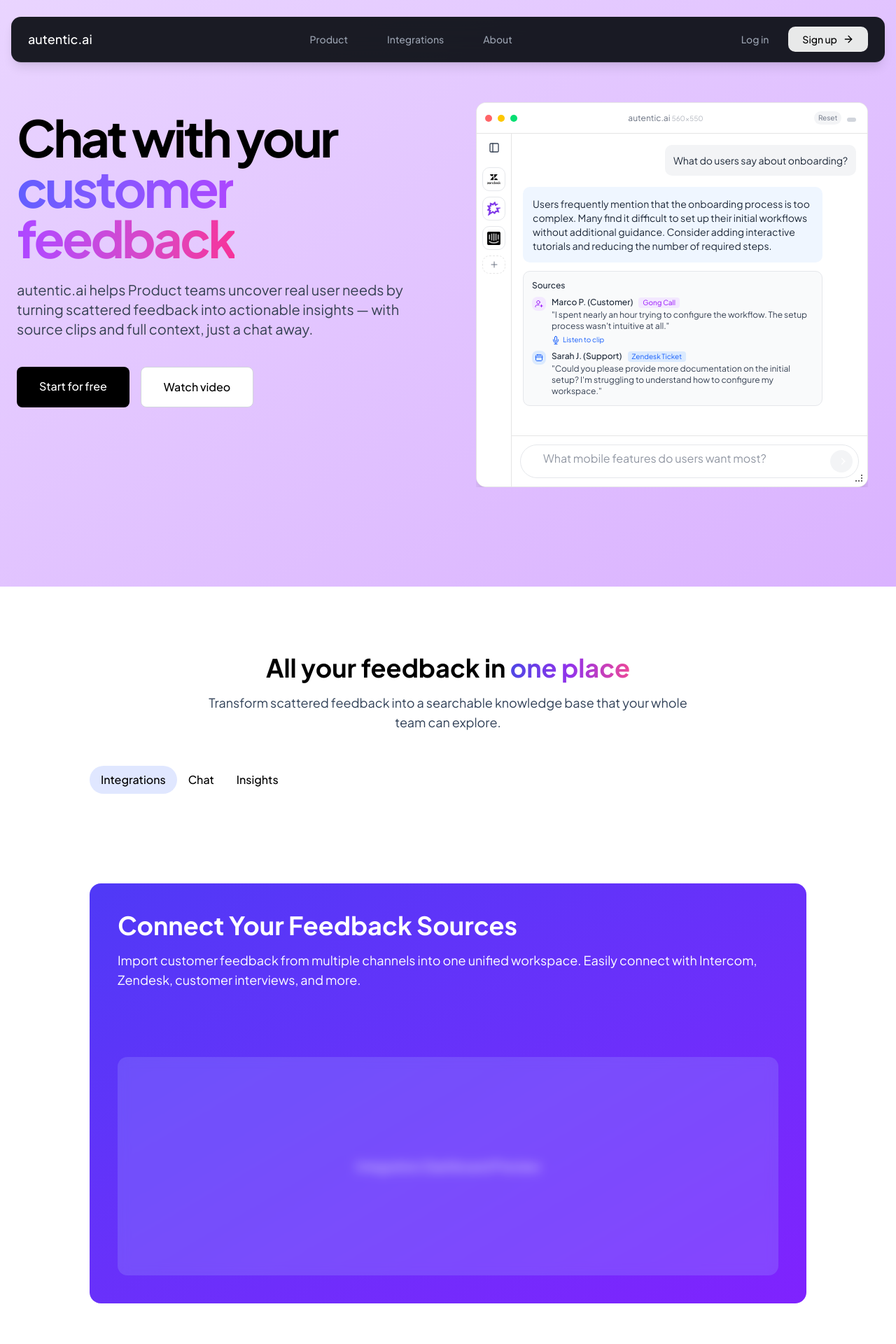
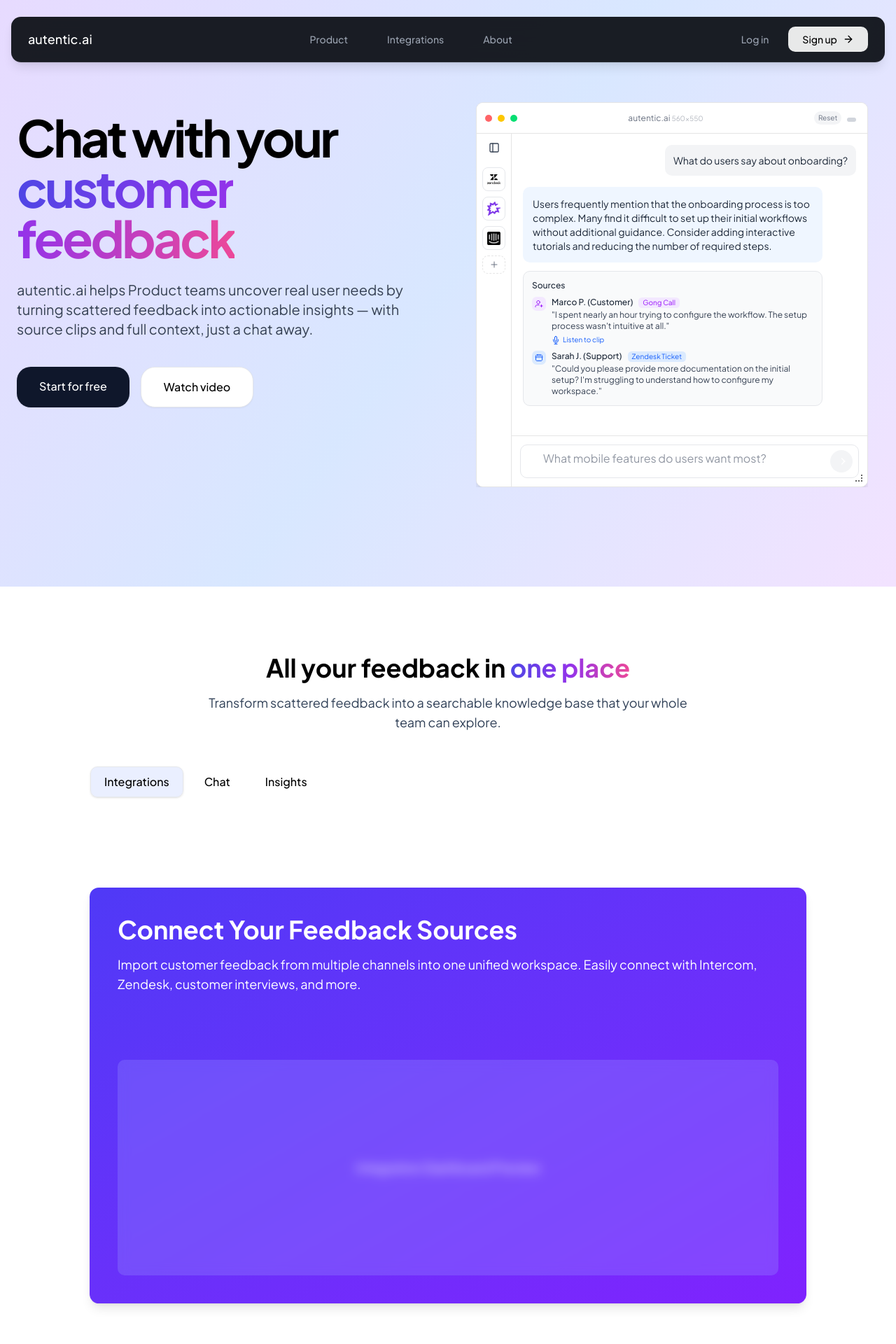
Before and after one commit to AGorinam/autentic-web, a Next.js app: page / in a window 1280 px wide. Shown: the top 1920 px of the page at 70% size. Built offline with nearby package versions, Linux system fonts and the light colour scheme.

Commit message:
new updates on the chat

```diff
--- a/src/components/sections/FeatureTabs.tsx
+++ b/src/components/sections/FeatureTabs.tsx
@@ -8,7 +8,7 @@ export function FeatureTabs() {
       title: "Integrations",
       value: "integrations",
       content: (
-        <div className="w-full overflow-hidden relative h-full rounded-2xl p-10 text-xl md:text-4xl font-bold text-white bg-gradient-to-br from-indigo-600 to-violet-600">
+        <div className="w-full overflow-hidden relative h-full rounded-[0.825rem] p-10 text-xl md:text-4xl font-bold text-white bg-gradient-to-br from-indigo-600 to-violet-600 shadow-lg hover:shadow-xl transition-all duration-300">
           <div className="flex flex-col h-full">
             <h3 className="text-2xl md:text-4xl mb-4">Connect Your Feedback Sources</h3>
             <p className="text-base md:text-lg font-normal mb-6">
@@ -17,9 +17,9 @@ export function FeatureTabs() {
             </p>
             {/* Placeholder for integration image */}
             <div className="mt-auto h-[60%] w-full relative">
-              <div className="absolute inset-0 bg-white/10 backdrop-blur-sm rounded-xl"></div>
+              <div className="absolute inset-0 bg-white/10 backdrop-blur-sm rounded-[0.625rem]"></div>
               {/* Display a colored placeholder div if image isn't available */}
-              <div className="w-full h-full rounded-xl bg-indigo-500/20 flex items-center justify-center">
+              <div className="w-full h-full rounded-[0.625rem] bg-indigo-500/20 flex items-center justify-center">
                 <p className="text-lg font-normal">Integration Dashboard Preview</p>
               </div>
             </div>
@@ -31,7 +31,7 @@ export function FeatureTabs() {
       title: "Chat",
       value: "chat",
       content: (
-        <div className="w-full overflow-hidden relative h-full rounded-2xl p-10 text-xl md:text-4xl font-bold text-white bg-gradient-to-br from-blue-600 to-indigo-600">
+        <div className="w-full overflow-hidden relative h-full rounded-[0.825rem] p-10 text-xl md:text-4xl font-bold text-white bg-gradient-to-br from-blue-600 to-indigo-600 shadow-lg hover:shadow-xl transition-all duration-300">
           <div className="flex flex-col h-full">
             <h3 className="text-2xl md:text-4xl mb-4">Ask Questions, Get Insights</h3>
             <p className="text-base md:text-lg font-normal mb-6">
@@ -40,9 +40,9 @@ export function FeatureTabs() {
             </p>
             {/* Placeholder for chat image */}
             <div className="mt-auto h-[60%] w-full relative">
-              <div className="absolute inset-0 bg-white/10 backdrop-blur-sm rounded-xl"></div>
+              <div className="absolute inset-0 bg-white/10 backdrop-blur-sm rounded-[0.625rem]"></div>
               {/* Display a colored placeholder div if image isn't available */}
-              <div className="w-full h-full rounded-xl bg-blue-500/20 flex items-center justify-center">
+              <div className="w-full h-full rounded-[0.625rem] bg-blue-500/20 flex items-center justify-center">
                 <p className="text-lg font-normal">Chat Interface Preview</p>
               </div>
             </div>
@@ -54,7 +54,7 @@ export function FeatureTabs() {
       title: "Insights",
       value: "insights",
       content: (
-        <div className="w-full overflow-hidden relative h-full rounded-2xl p-10 text-xl md:text-4xl font-bold text-white bg-gradient-to-br from-purple-600 to-pink-600">
+        <div className="w-full overflow-hidden relative h-full rounded-[0.825rem] p-10 text-xl md:text-4xl font-bold text-white bg-gradient-to-br from-purple-600 to-pink-600 shadow-lg hover:shadow-xl transition-all duration-300">
           <div className="flex flex-col h-full">
             <h3 className="text-2xl md:text-4xl mb-4">Discover What Users Really Want</h3>
             <p className="text-base md:text-lg font-normal mb-6">
@@ -63,9 +63,9 @@ export function FeatureTabs() {
             </p>
             {/* Placeholder for insights image */}
             <div className="mt-auto h-[60%] w-full relative">
-              <div className="absolute inset-0 bg-white/10 backdrop-blur-sm rounded-xl"></div>
+              <div className="absolute inset-0 bg-white/10 backdrop-blur-sm rounded-[0.625rem]"></div>
               {/* Display a colored placeholder div if image isn't available */}
-              <div className="w-full h-full rounded-xl bg-purple-500/20 flex items-center justify-center">
+              <div className="w-full h-full rounded-[0.625rem] bg-purple-500/20 flex items-center justify-center">
                 <p className="text-lg font-normal">Analytics Dashboard Preview</p>
               </div>
             </div>
@@ -82,15 +82,15 @@ export function FeatureTabs() {
           <h2 className="text-3xl md:text-4xl font-bold mb-4">
             All your feedback in <span className="text-gradient">one place</span>
           </h2>
-          <p className="text-slate-700 md:text-lg max-w-[720px] mx-auto">
+          <p className="text-slate-700 dark:text-slate-300 md:text-lg max-w-[720px] mx-auto">
             Transform scattered feedback into a searchable knowledge base that your whole team can explore.
           </p>
         </div>
         <div className="h-[30rem] md:h-[40rem] [perspective:1000px] relative flex flex-col max-w-5xl mx-auto w-full items-start justify-start">
           <Tabs
             tabs={tabs}
-            activeTabClassName="bg-indigo-100 dark:bg-indigo-950/30"
-            tabClassName="text-sm md:text-base font-medium"
+            activeTabClassName="bg-indigo-100/70 dark:bg-indigo-950/40 shadow-sm"
+            tabClassName="text-sm md:text-base font-medium transition-all duration-200"
           />
         </div>
       </div>
--- a/src/components/sections/Hero.tsx
+++ b/src/components/sections/Hero.tsx
@@ -97,13 +97,18 @@ export function Hero() {
   };
 
   return (
-    <section ref={heroRef} className="w-full pt-24 pb-48 md:pb-32 lg:pb-48 overflow-hidden bg-gradient-to-br from-purple-200 to-purple-300 relative">
+    <section ref={heroRef} className="w-full pt-24 pb-48 md:pb-32 lg:pb-48 overflow-hidden gradient-background relative">
+      {/* Decorative blobs */}
+      <div className="absolute top-20 right-[20%] w-[500px] h-[500px] rounded-full bg-purple-400/20 blur-[80px] -z-10"></div>
+      <div className="absolute bottom-20 left-[10%] w-[600px] h-[600px] rounded-full bg-blue-400/20 blur-[100px] -z-10"></div>
+      <div className="absolute top-[40%] left-[50%] w-[300px] h-[300px] rounded-full bg-pink-400/20 blur-[70px] -z-10"></div>
+
       <div className="container px-4 md:px-6 mx-auto relative z-10">
         <div className="grid gap-6 lg:grid-cols-2 lg:gap-12 items-center">
           {/* Left column with text content */}
           <div className="flex flex-col justify-center space-y-6 text-center lg:text-left">
             <h1 className="text-4xl sm:text-5xl md:text-6xl lg:text-7xl font-bold tracking-tighter text-black mt-14 md:mt-0">
-              Chat with your <span className="text-transparent bg-clip-text bg-gradient-to-r from-indigo-500 via-purple-500 to-pink-500">customer feedback</span>
+              Chat with your <span className="text-gradient">customer feedback</span>
             </h1>
             <p className="text-gray-700 md:text-xl max-w-[720px] mx-auto lg:mx-0">
               autentic.ai helps Product teams uncover real user needs by turning scattered feedback into actionable insights — with source clips and full context, just a chat away.
@@ -111,13 +116,13 @@ export function Hero() {
             <div className="flex flex-col sm:flex-row gap-4 pt-4 justify-center lg:justify-start">
               <Link
                 href="#demo"
-                className="bg-black text-white px-8 py-4 text-base font-medium rounded-md"
+                className="luma-button luma-button-primary px-8 py-4 text-base rounded-[0.625rem] hover:scale-105 hover:shadow-md transition-all duration-300"
               >
                 Start for free
               </Link>
               <Link
                 href="#video"
-                className="bg-white text-black px-8 py-4 text-base font-medium rounded-md border border-gray-300"
+                className="luma-button bg-white text-black px-8 py-4 text-base rounded-[0.625rem] border border-gray-200 hover:border-gray-300 hover:shadow-md hover:scale-105 transition-all duration-300"
               >
                 Watch video
               </Link>
@@ -137,10 +142,10 @@ export function Hero() {
                 minSize={minChatSize}
                 maxSize={maxChatSize}
                 resizable={true}
-                className="transition-opacity duration-500 opacity-100"
+                className="transition-opacity duration-500 opacity-100 hover:scale-[1.02] transition-transform duration-500"
                 onResize={handleChatResize}
               >
-                <div className="w-full h-full rounded-xl overflow-hidden border shadow-xl bg-white flex flex-col">
+                <div className="w-full h-full rounded-[0.625rem] overflow-hidden border shadow-lg hover:shadow-xl transition-all duration-300 bg-white flex flex-col">
                   {/* Top navigation bar - macOS style - make it work with draggable */}
                   <div className="bg-white p-3 border-b flex justify-between items-center drag-handle cursor-grab select-none hover:bg-gray-50 transition-colors">
                     <div className="flex space-x-2">
@@ -194,10 +199,10 @@ export function Hero() {
                             <button
                               onClick={() => setActivePeriod("7D")}
                               className={cn(
-                                "text-xs border px-2 py-1 rounded-md transition-colors cursor-pointer",
+                                "text-xs border px-2.5 py-1.5 rounded-[0.425rem] transition-all duration-200 cursor-pointer hover:bg-gray-100",
                                 activePeriod === "7D"
-                                  ? "text-blue-600 font-medium border-blue-200 bg-blue-50"
-                                  : "bg-white hover:bg-gray-50"
+                                  ? "text-blue-600 font-medium border-blue-200 bg-blue-50 hover:bg-blue-100"
+                                  : "bg-white hover:border-gray-300"
                               )}
                             >
                               7D
@@ -205,10 +210,10 @@ export function Hero() {
                             <button
                               onClick={() => setActivePeriod("28D")}
                               className={cn(
-                                "text-xs border px-2 py-1 rounded-md transition-colors cursor-pointer",
+                                "text-xs border px-2.5 py-1.5 rounded-[0.425rem] transition-all duration-200 cursor-pointer hover:bg-gray-100",
                                 activePeriod === "28D"
-                                  ? "text-blue-600 font-medium border-blue-200 bg-blue-50"
-                                  : "bg-white hover:bg-gray-50"
+                                  ? "text-blue-600 font-medium border-blue-200 bg-blue-50 hover:bg-blue-100"
+                                  : "bg-white hover:border-gray-300"
                               )}
                             >
                               28D
@@ -216,10 +221,10 @@ export function Hero() {
                             <button
                               onClick={() => setActivePeriod("90D")}
                               className={cn(
-                                "text-xs border px-2 py-1 rounded-md transition-colors cursor-pointer",
+                                "text-xs border px-2.5 py-1.5 rounded-[0.425rem] transition-all duration-200 cursor-pointer hover:bg-gray-100",
                                 activePeriod === "90D"
-                                  ? "text-blue-600 font-medium border-blue-200 bg-blue-50"
-                                  : "bg-white hover:bg-gray-50"
+                                  ? "text-blue-600 font-medium border-blue-200 bg-blue-50 hover:bg-blue-100"
+                                  : "bg-white hover:border-gray-300"
                               )}
                             >
                               90D
@@ -230,7 +235,7 @@ export function Hero() {
                         {/* Integration items */}
                         <div className="space-y-2">
                           {/* Zendesk */}
-                          <div className={`bg-white rounded-lg border border-gray-200 hover:border-gray-300 transition-colors ${sidebarCollapsed ? 'p-1.5 flex justify-center' : 'p-2.5'}`}>
+                          <div className={`bg-white rounded-[0.5rem] border border-gray-200 hover:border-gray-300 hover:shadow-md transition-all duration-200 ${sidebarCollapsed ? 'p-1.5 flex justify-center' : 'p-2.5'}`}>
                             {sidebarCollapsed ? (
                               <img
                                 src="/images/integrations/zendesk-logo.png"
@@ -272,7 +277,7 @@ export function Hero() {
                           </div>
 
                           {/* Gong */}
-                          <div className={`bg-white rounded-lg border border-gray-200 hover:border-gray-300 transition-colors ${sidebarCollapsed ? 'p-1.5 flex justify-center' : 'p-2.5'}`}>
+                          <div className={`bg-white rounded-[0.5rem] border border-gray-200 hover:border-gray-300 hover:shadow-md transition-all duration-200 ${sidebarCollapsed ? 'p-1.5 flex justify-center' : 'p-2.5'}`}>
                             {sidebarCollapsed ? (
                               <img
                                 src="/images/integrations/gong-logo.png"
@@ -314,7 +319,7 @@ export function Hero() {
                           </div>
 
                           {/* Intercom */}
-                          <div className={`bg-white rounded-lg border border-gray-200 hover:border-gray-300 transition-colors ${sidebarCollapsed ? 'p-1.5 flex justify-center' : 'p-2.5'}`}>
+                          <div className={`bg-white rounded-[0.5rem] border border-gray-200 hover:border-gray-300 hover:shadow-md transition-all duration-200 ${sidebarCollapsed ? 'p-1.5 flex justify-center' : 'p-2.5'}`}>
                             {sidebarCollapsed ? (
                               <img
                                 src="/images/integrations/intercom-logo.png"
@@ -353,7 +358,7 @@ export function Hero() {
                           </div>
 
                           {/* Add Integration */}
-                          <div className={`border border-dashed rounded-lg cursor-pointer hover:bg-gray-50 transition-colors ${sidebarCollapsed ? 'p-1.5 flex justify-center' : 'p-2 flex justify-center items-center'}`}>
+                          <div className={`border border-dashed rounded-[0.5rem] cursor-pointer hover:bg-gray-50 hover:border-gray-400 transition-all duration-200 ${sidebarCollapsed ? 'p-1.5 flex justify-center' : 'p-2 flex justify-center items-center'}`}>
                             <div className={`${sidebarCollapsed ? '' : 'text-xs'} text-gray-500 flex items-center`}>
                               <svg className={`${sidebarCollapsed ? 'w-3 h-3' : 'w-2.5 h-2.5 mr-1'}`} viewBox="0 0 24 24" fill="none" xmlns="http://www.w3.org/2000/svg">
                                 <path d="M12 4V20M4 12H20" stroke="currentColor" strokeWidth="2" strokeLinecap="round"/>
@@ -370,14 +375,14 @@ export function Hero() {
                       <div className="flex-1 overflow-y-auto p-4 space-y-4 bg-white w-full">
                         {/* User query */}
                         <div className="flex justify-end">
-                          <div className="bg-gray-100 rounded-lg p-3 max-w-[80%]">
+                          <div className="bg-gray-100 rounded-[0.625rem] p-3 max-w-[80%] hover:bg-gray-200 transition-colors duration-200">
                             <p className="text-sm text-gray-800">What do users say about onboarding?</p>
                           </div>
                         </div>
 
                         {/* AI response with insight */}
                         <div className="space-y-3 max-w-[90%]">
-                          <div className="bg-blue-50 rounded-lg p-3.5">
+                          <div className="bg-blue-50 rounded-[0.625rem] p-3.5 hover:bg-blue-100 transition-colors duration-200">
                             <p className="text-sm text-gray-800">
                               Users frequently mention that the onboarding process is too complex.
                               Many find it difficult to set up their initial workflows without
@@ -387,11 +392,11 @@ export function Hero() {
                           </div>
 
                           {/* Sources section */}
-                          <div className="bg-gray-50 rounded-lg p-3 border border-gray-200">
+                          <div className="bg-gray-50 rounded-[0.625rem] p-3 border border-gray-200 hover:border-gray-300 hover:bg-gray-100 transition-all duration-200">
                             <div className="text-xs font-medium text-gray-800 mb-2">Sources</div>
                             <div className="space-y-2">
                               <div className="flex items-start">
-                                <div className="bg-purple-100 rounded-md p-1 mr-2 flex-shrink-0">
+                                <div className="bg-purple-100 rounded-[0.425rem] p-1 mr-2 flex-shrink-0">
                                   <svg className="w-3 h-3 text-purple-600" viewBox="0 0 24 24" fill="none" xmlns="http://www.w3.org/2000/svg">
                                     <path d="M12 15.5H7.5C6.10444 15.5 5.40665 15.5 4.83886 15.6722C3.56045 16.06 2.56004 17.0605 2.17224 18.3389C2 18.9067 2 19.6044 2 21M19 21V15M16 18H22M14.5 7.5C14.5 9.98528 12.4853 12 10 12C7.51472 12 5.5 9.98528 5.5 7.5C5.5 5.01472 7.51472 3 10 3C12.4853 3 14.5 5.01472 14.5 7.5Z" stroke="currentColor" strokeWidth="2" strokeLinecap="round" strokeLinejoin="round"/>
                                   </svg>
@@ -399,7 +404,7 @@ export function Hero() {
                                 <div className="min-w-0 flex-1">
                                   <div className="flex items-center flex-wrap">
                                     <div className="text-xs font-medium text-gray-800 mr-2">Marco P. (Customer)</div>
-                                    <div className="bg-purple-100 text-purple-600 text-[10px] px-1.5 rounded">Gong Call</div>
+                                    <div className="bg-purple-100 text-purple-600 text-[10px] px-1.5 rounded-[0.325rem]">Gong Call</div>
                                   </div>
                                   <p className="text-xs text-gray-700 mt-0.5">
                                     "I spent nearly an hour trying to configure the workflow. The setup process wasn't intuitive at all."
@@ -417,7 +422,7 @@ export function Hero() {
                               </div>
 
                               <div className="flex items-start">
-                                <div className="bg-blue-100 rounded-md p-1 mr-2 flex-shrink-0">
+                                <div className="bg-blue-100 rounded-[0.425rem] p-1 mr-2 flex-shrink-0">
                                   <svg className="w-3 h-3 text-blue-600" viewBox="0 0 24 24" fill="none" xmlns="http://www.w3.org/2000/svg">
                                     <path d="M2 9.99979H22M9 3.99979V5.99979M15 3.99979V5.99979M7.8 3.99979H16.2C17.8802 3.99979 18.7202 3.99979 19.362 4.32679C19.9265 4.61479 20.3848 5.07299 20.6728 5.63759C21 6.27959 21 7.11959 21 8.79979V16.1998C21 17.8798 21 18.7198 20.6728 19.3618C20.3848 19.9264 19.9265 20.3848 19.362 20.6726C18.7202 20.9998 17.8802 20.9998 16.2 20.9998H7.8C6.11984 20.9998 5.27976 20.9998 4.63803 20.6726C4.07354 20.3848 3.6151 19.9264 3.32725 19.3618C3 18.7198 3 17.8798 3 16.1998V8.79979C3 7.11959 3 6.27959 3.32725 5.63759C3.6151 5.07299 4.07354 4.61479 4.63803 4.32679C5.27976 3.99979 6.11984 3.99979 7.8 3.99979Z" stroke="currentColor" strokeWidth="2" strokeLinecap="round" strokeLinejoin="round"/>
                                   </svg>
@@ -425,7 +430,7 @@ export function Hero() {
                                 <div className="min-w-0 flex-1">
                                   <div className="flex items-center flex-wrap">
                                     <div className="text-xs font-medium text-gray-800 mr-2">Sarah J. (Support)</div>
-                                    <div className="bg-blue-100 text-blue-600 text-[10px] px-1.5 rounded">Zendesk Ticket</div>
+                                    <div className="bg-blue-100 text-blue-600 text-[10px] px-1.5 rounded-[0.325rem]">Zendesk Ticket</div>
                                   </div>
                                   <p className="text-xs text-gray-700 mt-0.5">
                                     "Could you please provide more documentation on the initial setup? I'm struggling to understand how to configure my workspace."
@@ -443,7 +448,7 @@ export function Hero() {
                           placeholders={placeholders}
                           onChange={handleChange}
                           onSubmit={handleSubmit}
-                          className="w-full"
+                          className="w-full rounded-[0.625rem] shadow-sm hover:shadow transition-all duration-200"
                         />
                       </div>
                     </div>
--- a/src/components/ui/draggable.tsx
+++ b/src/components/ui/draggable.tsx
@@ -25,7 +25,7 @@ export const Draggable = forwardRef<DraggableRef, DraggableProps>(({
   className = "",
   initialPosition = { x: 0, y: 0 },
   initialSize = { width: 560, height: 450 },
-  minSize = { width: 400, height: 300 },
+  minSize = { width: 430, height: 300 },
   maxSize = { width: 1000, height: 800 },
   dragHandleSelector = ".drag-handle",
   bounds = null,
--- a/src/components/ui/tabs.tsx
+++ b/src/components/ui/tabs.tsx
@@ -40,7 +40,7 @@ export const Tabs = ({
     <>
       <div
         className={cn(
-          "flex flex-row items-center justify-start [perspective:1000px] relative overflow-auto sm:overflow-visible no-visible-scrollbar max-w-full w-full",
+          "flex flex-row items-center justify-start [perspective:1000px] relative overflow-auto sm:overflow-visible no-visible-scrollbar max-w-full w-full gap-2",
           containerClassName
         )}
       >
@@ -52,7 +52,11 @@ export const Tabs = ({
             }}
             onMouseEnter={() => setHovering(true)}
             onMouseLeave={() => setHovering(false)}
-            className={cn("relative px-4 py-2 rounded-full", tabClassName)}
+            className={cn(
+              "relative px-5 py-2.5 rounded-[0.625rem] border border-transparent transition-all duration-200",
+              active.value !== tab.value && "hover:bg-gray-100 hover:border-gray-200 dark:hover:bg-zinc-900 dark:hover:border-zinc-800",
+              tabClassName
+            )}
             style={{
               transformStyle: "preserve-3d",
             }}
@@ -62,13 +66,13 @@ export const Tabs = ({
                 layoutId="clickedbutton"
                 transition={{ type: "spring", bounce: 0.3, duration: 0.6 }}
                 className={cn(
-                  "absolute inset-0 bg-gray-200 dark:bg-zinc-800 rounded-full ",
+                  "absolute inset-0 bg-gray-100 dark:bg-zinc-800/30 rounded-[0.625rem] border border-gray-200 dark:border-zinc-800",
                   activeTabClassName
                 )}
               />
             )}
 
-            <span className="relative block text-black dark:text-white">
+            <span className="relative block text-black dark:text-white font-medium">
               {tab.title}
             </span>
           </button>
```
